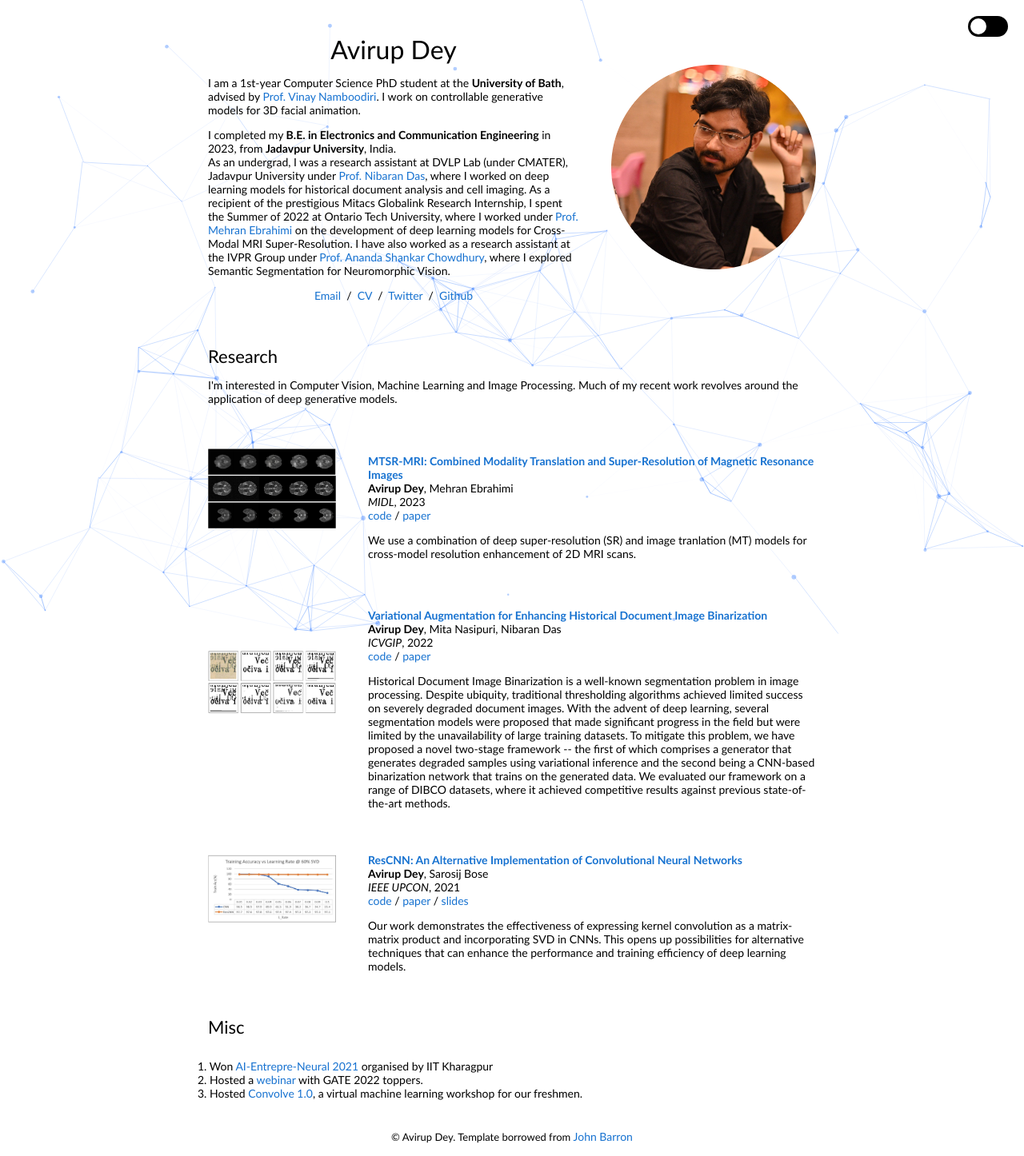
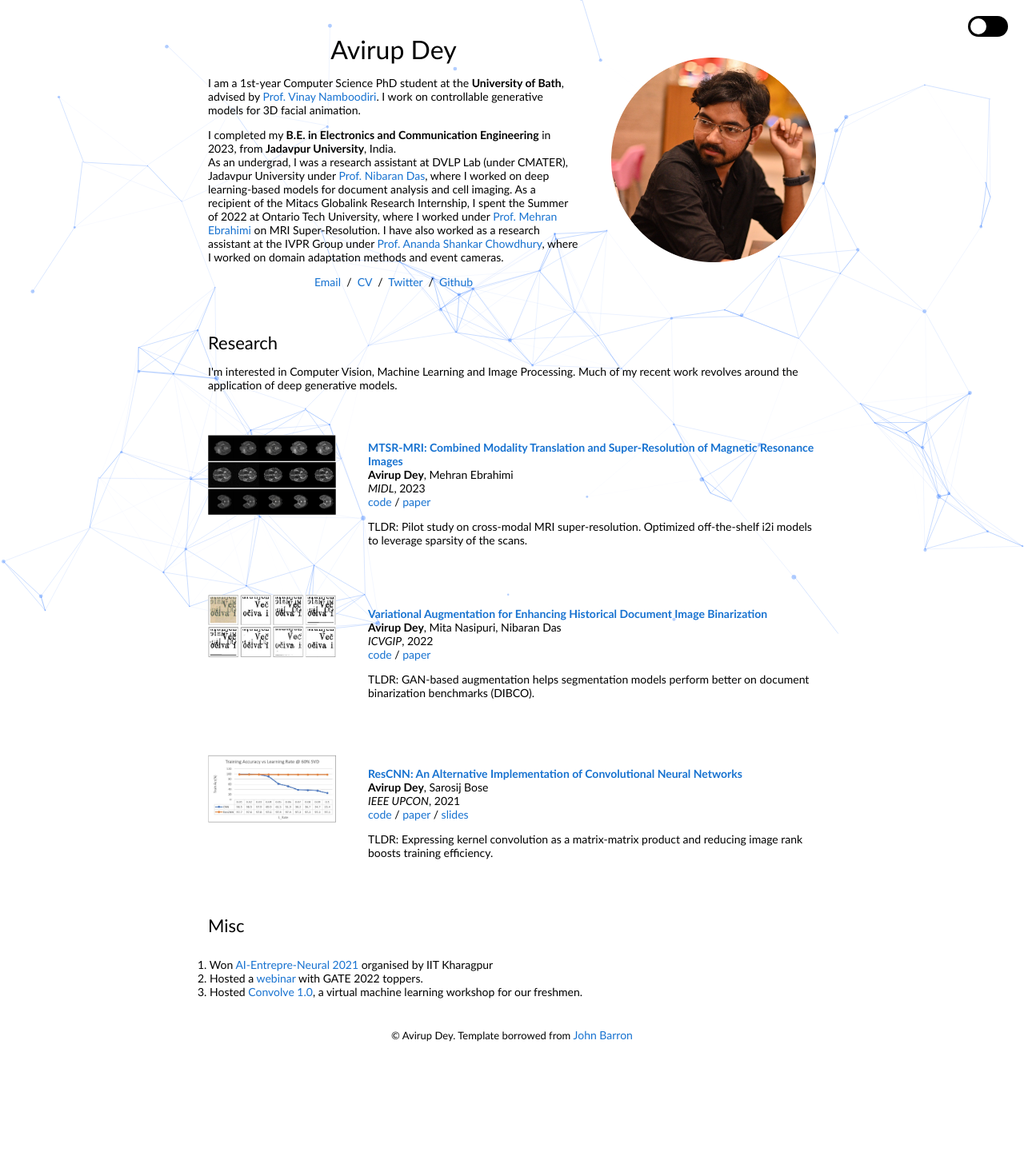
Before and after one commit to AvirupJU/avirupju.github.io, a plain HTML site: page index.html in a window 1280 px wide. Shown: the whole page at 80% size. After the commit the page ends 1324 px from the top, so only its background shows below. Drawn offline with Linux system fonts and the light colour scheme.

Commit message:
replaced abstracts with tldr

```diff
--- a/index.html
+++ b/index.html
@@ -32,11 +32,10 @@
 		I completed my <b>B.E. in Electronics and Communication Engineering</b> in 2023, from <b>Jadavpur University</b>,
                 India.<br>
                 As an undergrad, I was a research assistant at DVLP Lab (under CMATER), Jadavpur University under <a href="https://scholar.google.co.in/citations?user=vMx63B4AAAAJ&hl=en" target="_blank">Prof. Nibaran
-                  Das</a>, where I worked on deep learning models for historical document analysis and cell imaging. As a recipient
-                of the prestigious Mitacs Globalink Research Internship, I spent the Summer of 2022 at Ontario Tech University,
-                where I worked under <a href="https://scholar.google.com/citations?user=aNoW2O4AAAAJ" target="_blank">Prof. Mehran Ebrahimi</a> on the development of deep learning models for Cross-Modal MRI Super-Resolution.
-                I have also worked as a research assistant at the IVPR Group under <a href="https://scholar.google.com/citations?user=s9q_hXoAAAAJ" target="_blank">Prof. Ananda Shankar Chowdhury</a>, where I explored Semantic
-                Segmentation for Neuromorphic Vision.
+                  Das</a>, where I worked on deep learning-based models for document analysis and cell imaging. As a recipient
+                of the Mitacs Globalink Research Internship, I spent the Summer of 2022 at Ontario Tech University,
+                where I worked under <a href="https://scholar.google.com/citations?user=aNoW2O4AAAAJ" target="_blank">Prof. Mehran Ebrahimi</a> on MRI Super-Resolution.
+                I have also worked as a research assistant at the IVPR Group under <a href="https://scholar.google.com/citations?user=s9q_hXoAAAAJ" target="_blank">Prof. Ananda Shankar Chowdhury</a>, where I worked on domain adaptation methods and event cameras.
               </p>
 
               <p style="text-align:center">
@@ -86,7 +85,7 @@
               <a href="https://openreview.net/pdf?id=mUPIsk20oGt" target="_blank">paper</a>
               <p></p>
               <p>
-              We use a combination of deep super-resolution (SR) and image tranlation (MT) models for cross-model resolution enhancement of 2D MRI scans.
+              TLDR: Pilot study on cross-modal MRI super-resolution. Optimized off-the-shelf i2i models to leverage sparsity of the scans.
               </p>
             </td>
           </tr>
@@ -113,14 +112,7 @@
               <a href="https://arxiv.org/abs/2211.06581" target="_blank">paper</a>
               <p></p>
               <p>
-                Historical Document Image Binarization is a well-known segmentation problem in image processing.
-                Despite ubiquity, traditional thresholding algorithms achieved limited success on severely degraded
-                document images. With the advent of deep learning, several segmentation models were proposed that made
-                significant progress in the field but were limited by the unavailability of large training datasets.
-                To mitigate this problem, we have proposed a novel two-stage framework -- the first of which comprises a
-                generator that generates degraded samples using variational inference and the second being a CNN-based
-                binarization network that trains on the generated data. We evaluated our framework on a range of DIBCO
-                datasets, where it achieved competitive results against previous state-of-the-art methods.
+               TLDR: GAN-based augmentation helps segmentation models perform better on document binarization benchmarks (DIBCO).
               </p>
             </td>
           </tr>
@@ -148,8 +140,7 @@
               <a href="https://sarosijbose.github.io/files/ResCNN_UPCON_2021_Slides.pdf" target="_blank">slides</a>
               <p></p>
               <p>
-              Our work demonstrates the effectiveness of expressing kernel convolution as a matrix-matrix product and incorporating SVD in CNNs.
-		This opens up possibilities for alternative techniques that can enhance the performance and training efficiency of deep learning models.
+              TLDR: Expressing kernel convolution as a matrix-matrix product and reducing image rank boosts training efficiency.
               </p>
             </td>
           </tr>
```
